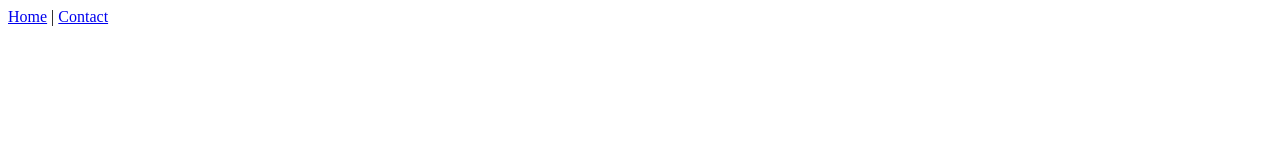
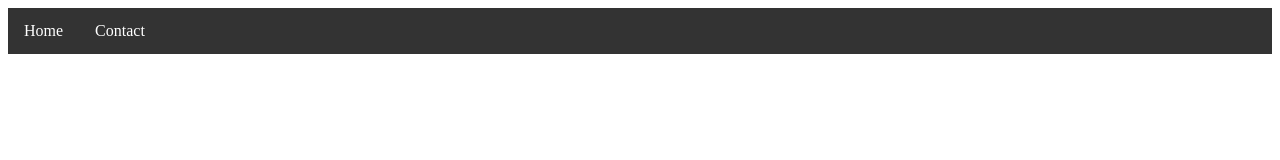
Before and after one commit to knsushma/knsushma.github.io, a plain HTML site: page index.html in a window 1280 px wide. Drawn offline with Linux system fonts and the light colour scheme.

Commit message:
Update index.html
Adding Style

```diff
--- a/index.html
+++ b/index.html
@@ -2,11 +2,40 @@
 <html>
 	<head>
 		<title>CS839 Data Science Project</title>
+		<style>
+			nav {
+			  list-style-type: none;
+			  margin: 0;
+			  padding: 0;
+			  overflow: hidden;
+			  background-color: #333;
+			}
+
+			li {
+			  float: left;
+			}
+
+			li a {
+			  display: block;
+			  color: white;
+			  text-align: center;
+			  padding: 14px 16px;
+			  text-decoration: none;
+			}
+
+			li a:hover:not(.active) {
+			  background-color: #111;
+			}
+
+			.active {
+			  background-color: #4CAF50;
+			}
+		</style>
 	</head>
 	<body>
 		<nav>
-			<a href="/">Home</a> |
-			<a href="/contact">Contact</a>
+			<li><a href="/">Home</a></li>
+			<li><a href="/contact">Contact</a></li>
 		</nav>
 
 	</body>
```
